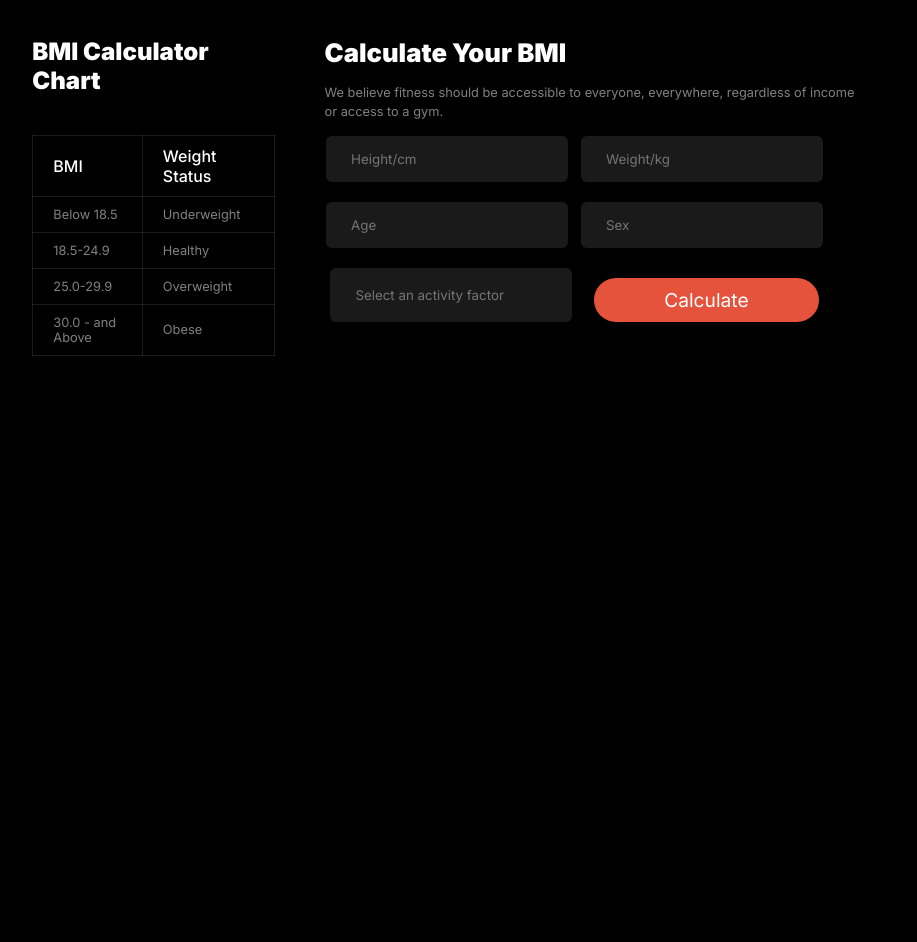
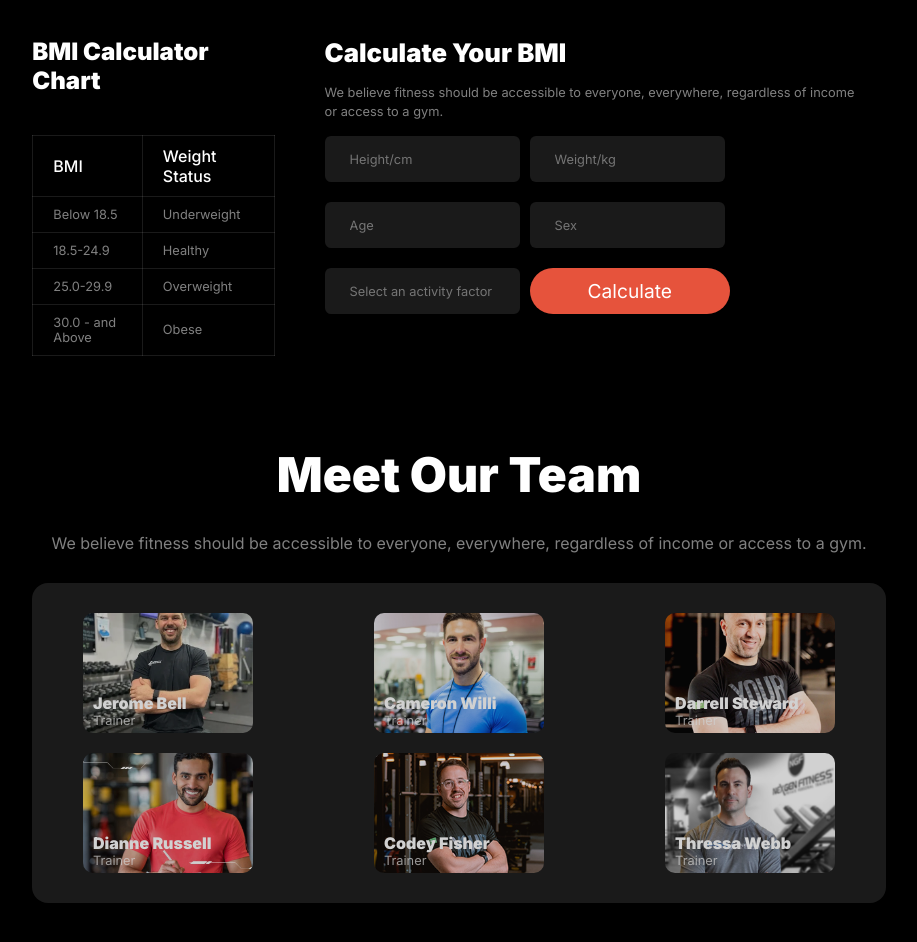
Before and after one commit to tanjim-room/assignment-02, a plain HTML site: page index.html in a window 1280 px wide. Shown: the part 1700-2642 px from the top of the page, without its empty margins (181-1098 px from the left). Before the commit the page ends 2146 px from the top, so only its background shows below. Drawn offline with Linux system fonts and the light colour scheme; a web font is replaced by a local one.

Commit message:
meet our team added

```diff
--- a/index.html
+++ b/index.html
@@ -148,6 +148,49 @@
 
             </div>
         </section>
+        <section class="team-area">
+            <h2 class="team-title">Meet Our Team</h2>
+            <p class="team-description">We believe fitness should be accessible to everyone, everywhere, regardless of income or access to a gym.</p>
+
+            <div class="team-gallary">
+                <div class="team-img1 team-img">
+                   <div class="teamo">
+                    <h3 class="name">Jerome Bell</h3>
+                    <p class="designation">Trainer</p>
+                   </div>
+                </div>
+                <div class="team-img2 team-img">
+                  <div class="teamo">
+                    <h3 class="name">Cameron Willi</h3>
+                    <p class="designation">Trainer</p>
+                  </div>
+                </div>
+                <div class="team-img3 team-img">
+                  <div class="teamo">
+                    <h3 class="name">Darrell Steward</h3>
+                    <p class="designation">Trainer</p>
+                  </div>
+                </div>
+                <div class="team-img4 team-img">
+                  <div class="teamo">
+                    <h3 class="name">Dianne Russell</h3>
+                    <p class="designation">Trainer</p>
+                  </div>
+                </div>
+                <div class="team-img5 team-img">
+                  <div class="teamo">
+                    <h3 class="name">Codey Fisher</h3>
+                    <p class="designation">Trainer</p>
+                  </div>
+                </div>
+                <div class="team-img6 team-img">
+                  <div class="teamo">
+                    <h3 class="name">Thressa Webb</h3>
+                    <p class="designation">Trainer</p>
+                  </div>
+                </div>
+            </div>
+        </section>
     </main>
 </body>
 </html>
--- a/style.css
+++ b/style.css
@@ -235,25 +235,30 @@ table,thead,tr,td{
 
 .bmi-table{
    padding: 40px 0px;
+
 }
 td{
     padding: 10px 20px;
     font-weight: 400;
     font-size: 0.8rem;
     color: rgba(255, 255, 255, 0.5);
+
 }
 .heading{
     font-size: 1rem;
     font-weight: 500;
     color: white;
+
 }
 .bmi-chart{
     margin: 0;
     padding: 0;
+
 }
 .bml-calculate{
     margin: 0;
     padding: 0;
+
 }
 .bmi-cal{
     display: flex;
@@ -261,6 +266,7 @@ td{
     align-self: stretch;
     margin: 50px calc(100% / 6);
     gap: 50px;
+
 }
 .calculate-title{
     font-size: 1.6rem;
@@ -276,33 +282,36 @@ td{
     color: rgba(255, 255, 255, 0.5);
 }
 .input-field{
-    gap: 10px;
     border: none;
-    padding: 15px 25px;
+    width: 170px;
+    padding: 15px 0px;
+    padding-left: 25px;
     background: rgba(255, 255, 255, 0.1);
     border-radius: 6px;
+
+
 }
-.form{
-    gap: 20px;
+.input-field::placeholder{
+    font-size: 0.8rem;
 }
 
 #cal-btn{
-    padding: 10px 70px;
-    margin-top: 10px;
+    padding: 10px 58px;
 }
 .line-1{
     margin-bottom: 20px;
-    width: 500px;
+    width: 200px;
     margin-left: 0;
     display: flex;
     gap: 10px;
     justify-content: space-between;
+    align-items: center;
     padding-left:0 ;
 
 }
 .line-2{
     margin-bottom: 20px;
-    width: 500px;
+    width: 200px;
     margin-left: 0;
     display: flex;
     gap: 10px;
@@ -312,7 +321,7 @@ td{
 }
 .line-3{
     margin-bottom: 20px;
-    width: 500px;
+    width: 200px;
     margin-left: 0;
     display: flex;
     gap: 10px;
@@ -320,3 +329,100 @@ td{
     padding-left:0 ;
 
 }
+
+.team-area{
+    margin: 50px calc(100% / 6);
+    margin-bottom: 100px;
+}
+.team-title{
+    font-size: 3rem;
+    font-weight: 900;
+    line-height: 120%;
+    text-align: center;
+}
+.team-description{
+    text-align: center;
+    font-size: 1rem;
+    color: rgba(255, 255, 255, 0.5);
+    padding: 30px 10px;
+}
+.team-gallary{
+    background: rgba(255, 255, 255, 0.1);
+    border-radius: 1rem;
+    display: grid;
+    padding: 30px 0px;
+    grid-template-columns: repeat(3,1fr);
+    gap: 20px;
+}
+.team-img1{
+    width: 170px;
+    height: 120px;
+    background: url(images/trainer1.png);
+    opacity: 80%;
+    border-radius: 10px;
+    background-position: center;
+    background-size: cover;
+}
+.team-img2{
+    width: 170px;
+    height: 120px;
+    background: url(images/trainer2.png);
+    opacity: 80%;
+    border-radius: 10px;
+    background-position: center;
+    background-size: cover;
+}
+.team-img3{
+    width: 170px;
+    height: 120px;
+    background: url(images/trainer3.png);
+    opacity: 80%;
+    border-radius: 10px;
+    background-position: center;
+    background-size: cover;
+}
+.team-img4{
+    width: 170px;
+    height: 120px;
+    background:url(images/trainer4.png);
+    opacity: 80%;
+    border-radius: 10px;
+    background-position: center;
+    background-size: cover;
+}
+.team-img5{
+    width: 170px;
+    height: 120px;
+    background: url(images/trainer5.png);
+    opacity: 80%;
+    border-radius: 10px;
+    background-position: center;
+    background-size: cover;
+}
+.team-img6{
+    width: 170px;
+    height: 120px;
+    background: url(images/trainer6.png);
+    opacity: 80%;
+    border-radius: 10px;
+    background-position: center;
+    background-size: cover;
+}
+.name,.designation{
+    background: none;
+
+
+}
+.name{
+    font-size: 1rem;
+    font-weight: 900;
+}
+.designation{
+    font-size: 0.8rem;
+    opacity: 70%;
+}
+.teamo{
+   background: none;
+   margin-top: 80px;
+   margin-left: 10px;
+}
```
